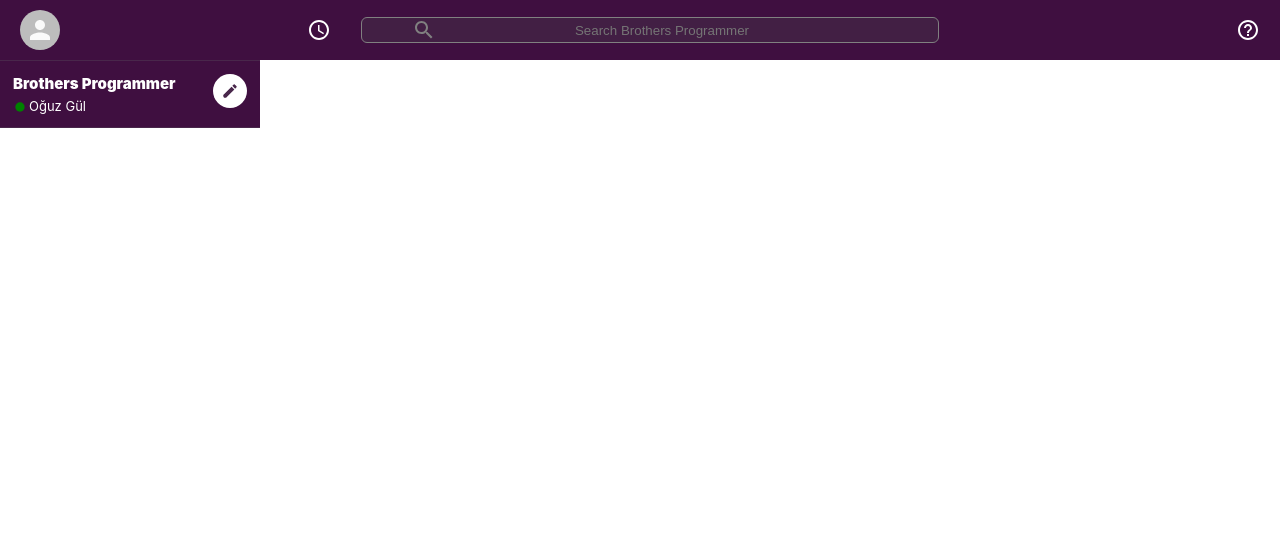
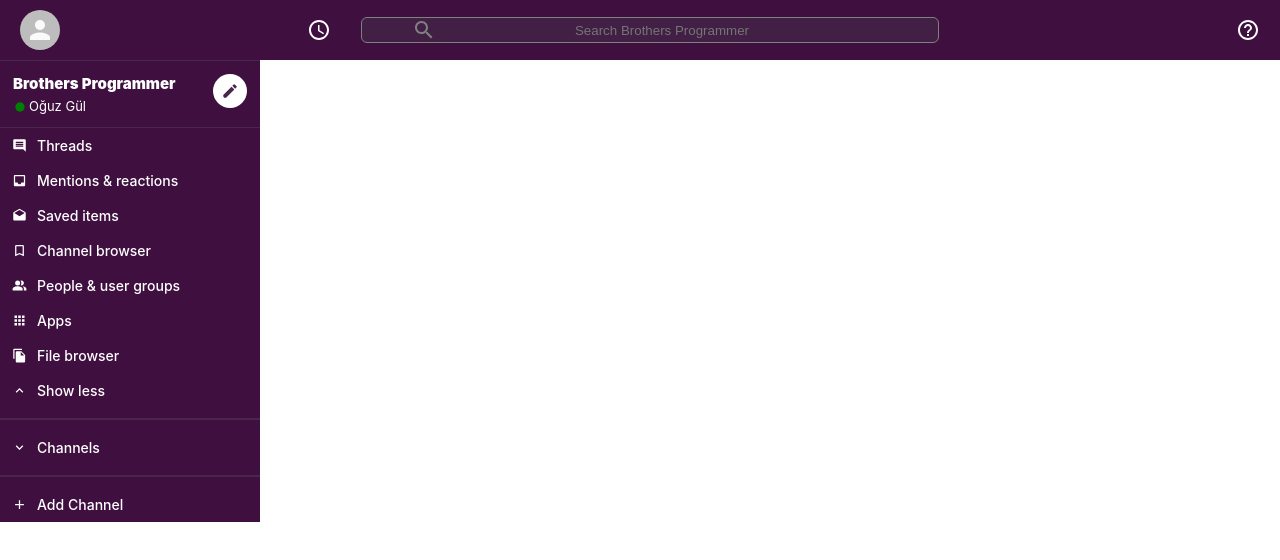
Before and after one commit to oguzgul06/React-Redux-Slack-Clone, a React (Create React App) app: page / in a window 1280 px wide. Shown: the top 560 px of the page. Built offline with nearby package versions, Linux system fonts and the light colour scheme.

Commit message:
Create SidebarOption

```diff
--- a/src/components/Sidebar.css
+++ b/src/components/Sidebar.css
@@ -3,6 +3,12 @@
   background-color: var(--slack-color);
   border-top: 1px solid #49274b;
   max-width: 260px;
+}
+
+.sidebar > hr {
+  margin-top: 10px;
+  margin-bottom: 10px;
+  border: 1px solid #49274b;
 }
 
 .sidebar__header {
--- a/src/components/Sidebar.js
+++ b/src/components/Sidebar.js
@@ -2,6 +2,17 @@
 import "./Sidebar.css";
 import FiberManualRecordIcon from "@mui/icons-material/FiberManualRecord";
 import CreateIcon from "@mui/icons-material/Create";
+import SidebarOption from "./SidebarOption";
+import InsertCommentIcon from "@mui/icons-material/InsertComment";
+import InboxIcon from "@mui/icons-material/Inbox";
+import DraftsIcon from "@mui/icons-material/Drafts";
+import BookmarkBorderIcon from "@mui/icons-material/BookmarkBorder";
+import PeopleAltIcon from "@mui/icons-material/PeopleAlt";
+import AppsIcon from "@mui/icons-material/Apps";
+import FileCopyIcon from "@mui/icons-material/FileCopy";
+import ExpandLessIcon from "@mui/icons-material/ExpandLess";
+import ExpandMoreIcon from "@mui/icons-material/ExpandMore";
+import AddIcon from "@mui/icons-material/Add";
 
 function Sidebar() {
   return (
@@ -16,6 +27,18 @@
         </div>
         <CreateIcon />
       </div>
+      <SidebarOption Icon={InsertCommentIcon} title="Threads" />
+      <SidebarOption Icon={InboxIcon} title="Mentions & reactions" />
+      <SidebarOption Icon={DraftsIcon} title="Saved items" />
+      <SidebarOption Icon={BookmarkBorderIcon} title="Channel browser" />
+      <SidebarOption Icon={PeopleAltIcon} title="People & user groups" />
+      <SidebarOption Icon={AppsIcon} title="Apps" />
+      <SidebarOption Icon={FileCopyIcon} title="File browser" />
+      <SidebarOption Icon={ExpandLessIcon} title="Show less" />
+      <hr />
+      <SidebarOption Icon={ExpandMoreIcon} title="Channels" />
+      <hr />
+      <SidebarOption Icon={AddIcon} title="Add Channel" />
     </div>
   );
 }
--- /dev/null
+++ b/src/components/SidebarOption.css
@@ -0,0 +1,29 @@
+.sidebarOption {
+  display: flex;
+  align-items: center;
+  font-size: 12px;
+  padding-left: 2px;
+  cursor: pointer;
+}
+
+.sidebarOption:hover {
+  opacity: 0.9;
+  background-color: #340e36;
+}
+
+.sidebarOption__icon {
+  padding: 10px;
+  font-size: 15px !important;
+}
+
+.sidebarOption__channel {
+  padding: 10px 0;
+}
+
+.sidebarOption__hash {
+  padding: 10px;
+}
+
+.sidebarOption > h3 {
+  font-weight: 500;
+}
--- /dev/null
+++ b/src/components/SidebarOption.js
@@ -0,0 +1,19 @@
+import React from "react";
+import "./SidebarOption.css";
+
+function SidebarOption({ Icon, title }) {
+  return (
+    <div className="sidebarOption">
+      {Icon && <Icon className="sidebarOption__icon" />}
+      {Icon ? (
+        <h3>{title}</h3>
+      ) : (
+        <h3 className="sidebarOption__channel">
+          <span className="sidebarOption__hash">#</span> {title}
+        </h3>
+      )}
+    </div>
+  );
+}
+
+export default SidebarOption;
```
